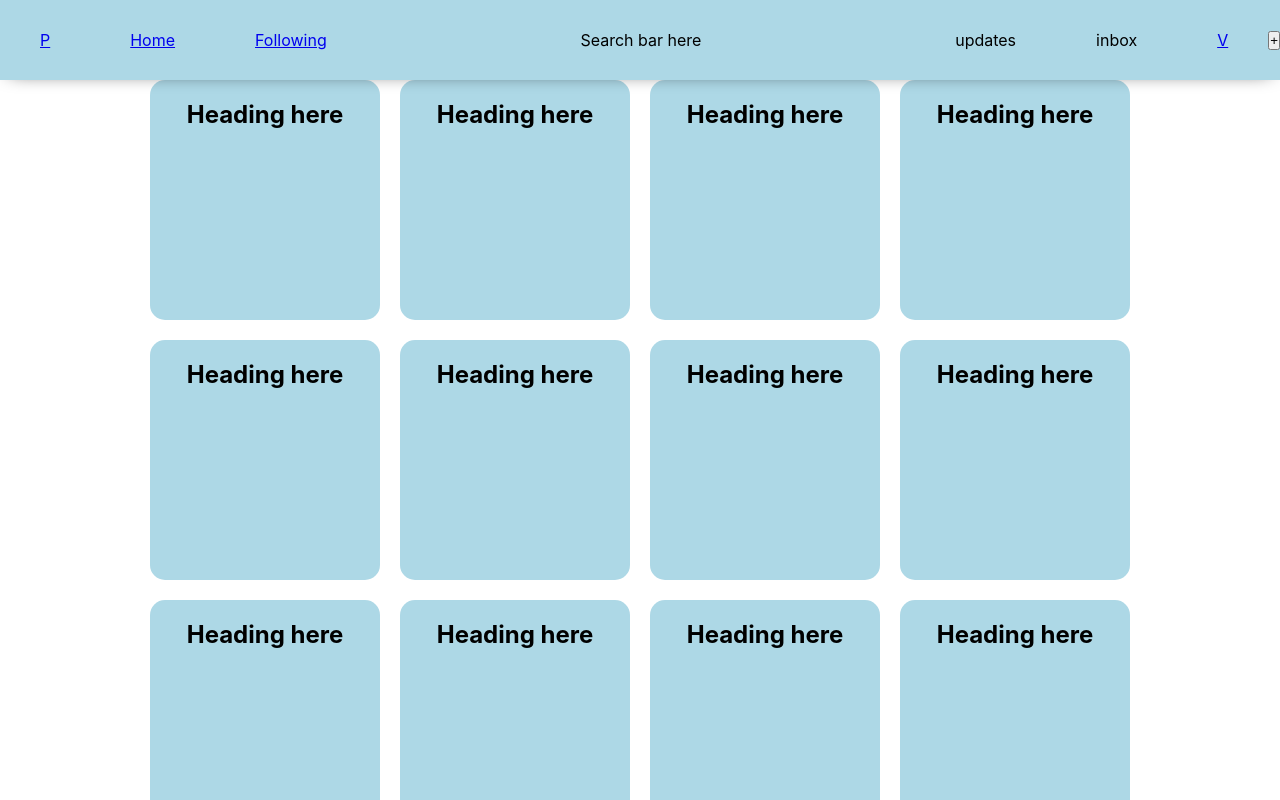
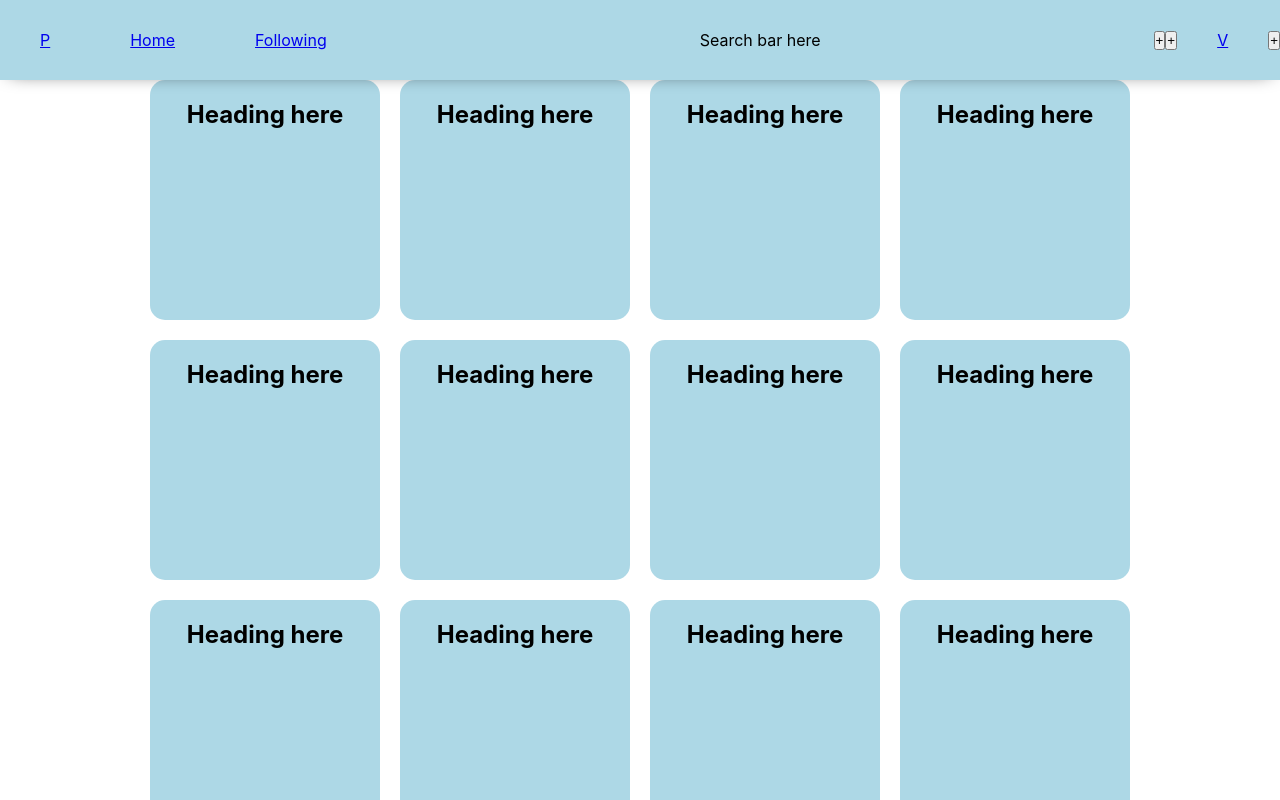
Before and after one commit to vbldra/clone-pinterest, a React (Create React App) app: page / in a window 1280 px wide. Shown: the top 800 px of the page. Built offline with nearby package versions, Linux system fonts and the light colour scheme.

Commit message:
added popup visibility for 3 navigation buttons

```diff
--- a/src/components/NavButton.js
+++ /dev/null
@@ -1,11 +0,0 @@
-import React from 'react';
-
-function NavButton(props) {
-    return (
-        <div className="nav-item" >
-            {props.type}
-        </div>
-    )
-}
-
-export default NavButton
--- a/src/components/Navigation.js
+++ b/src/components/Navigation.js
@@ -1,11 +1,20 @@
 import React, { useState } from 'react';
 import { NavLink } from 'react-router-dom'
 import PopupOptions from './PopupOptions'
+import PopupUpdates from './PopupUpdates'
+import PopupInbox from './PopupInbox'
 import Search from './Search';
-import NavButton from './NavButton';
 
 function Navigation() {
+    const [updatesPopupVisible, setUpdatesPopupVisible] = useState(false);
+    const [inboxPopupVisible, setInboxPopupVisible] = useState(false);
     const [optionPopupVisible, setOptionPopupVisible] = useState(false);
+
+    function closePopup() {
+        setUpdatesPopupVisible(false)
+        setInboxPopupVisible(false)
+        setOptionPopupVisible(false)
+    }
 
     return (
         <nav>
@@ -13,14 +22,31 @@ function Navigation() {
             <NavLink className="nav-item" activeClassName="active" exact to="/">Home</NavLink>
             <NavLink className="nav-item" activeClassName="active" exact to="/following">Following</NavLink>
             <Search />
-            <NavButton
-                type="updates" />
-            <NavButton
-                type="inbox" />
+            <button
+                onClick={e => {
+                    closePopup()
+                    setUpdatesPopupVisible(!updatesPopupVisible)
+                }
+            }>+</button>
+            {updatesPopupVisible && (
+                <PopupUpdates />
+            )}
+            <button
+                onClick={e => {
+                    closePopup()
+                    setInboxPopupVisible(!inboxPopupVisible)
+                }
+            }>+</button>
+            {inboxPopupVisible && (
+                <PopupInbox />
+            )}
             <NavLink className="nav-item" exact to="/vbldra/_saved/">V</NavLink> {/*link to account name*/}
-            <button onClick={() => setOptionPopupVisible(!optionPopupVisible)}>
-              +
-            </button>
+            <button
+                onClick={e => {
+                    closePopup()
+                    setOptionPopupVisible(!optionPopupVisible)
+                }
+            }>+</button>
             {optionPopupVisible && (
                 <PopupOptions />
             )}
```
